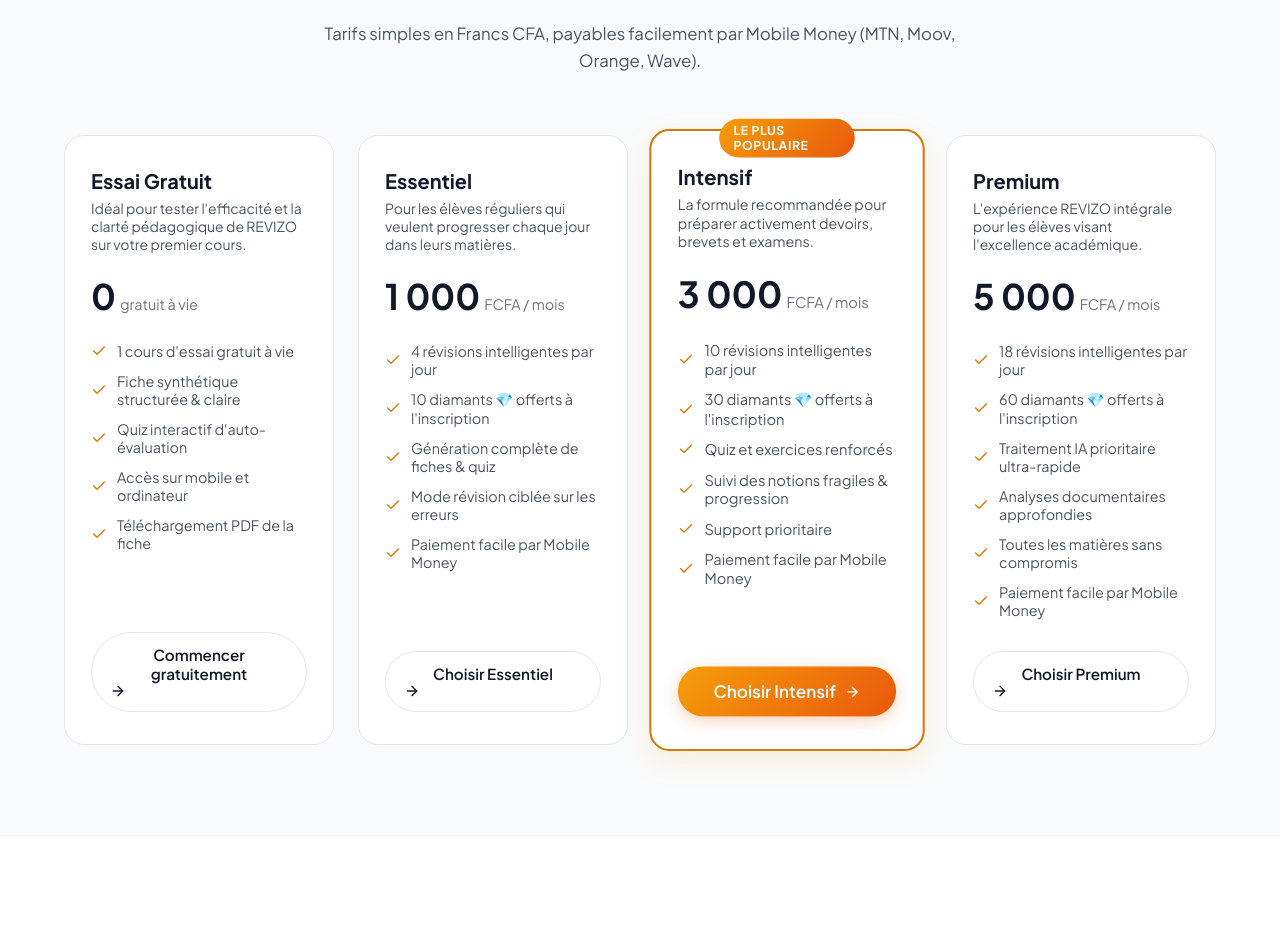
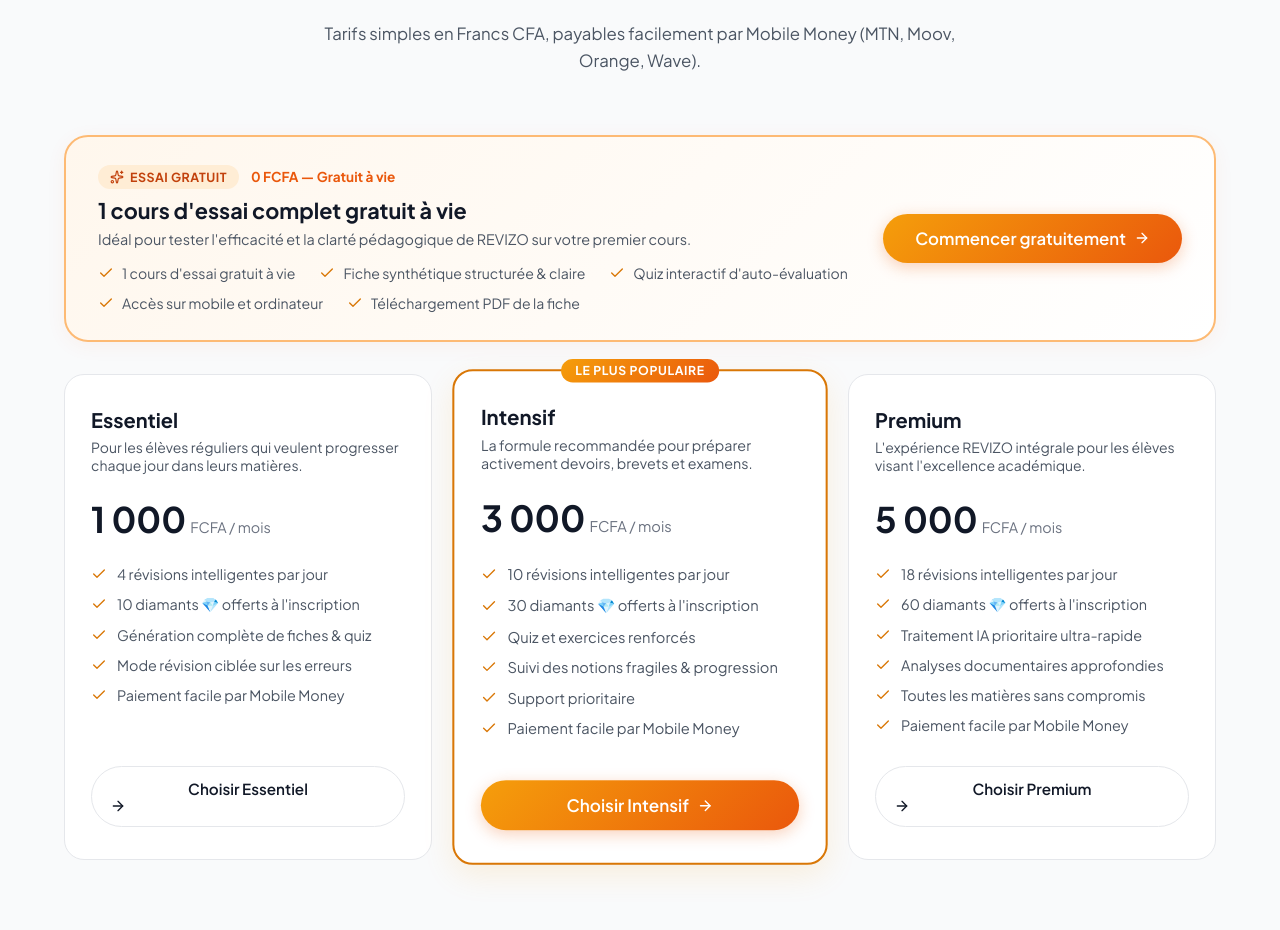
Before and after one commit to nalfa3347/Revizo, a React (Vite) app: page / in a window 1280 px wide. Shown: the part 3020-3950 px from the top of the page. Built offline with nearby package versions, Linux system fonts and the light colour scheme; no server answers.

Commit message:
feat(landing): separate free trial as top banner and display 3 paid plan cards in pricing grid

```diff
--- a/src/components/landing/LandingPricing.tsx
+++ b/src/components/landing/LandingPricing.tsx
@@ -1,12 +1,19 @@
 import React from 'react';
-import { Check, ArrowRight } from 'lucide-react';
-import { ORDERED_PLANS } from '../../config/subscriptionPlans';
+import { Check, ArrowRight, Sparkles } from 'lucide-react';
+import { SUBSCRIPTION_PLANS } from '../../config/subscriptionPlans';
 
 interface LandingPricingProps {
   onOpenAuth: (mode: 'login' | 'signup') => void;
 }
 
 export const LandingPricing: React.FC<LandingPricingProps> = ({ onOpenAuth }) => {
+  const freePlan = SUBSCRIPTION_PLANS.free;
+  const paidPlans = [
+    SUBSCRIPTION_PLANS.essentiel,
+    SUBSCRIPTION_PLANS.intensif,
+    SUBSCRIPTION_PLANS.premium
+  ];
+
   return (
     <section id="pricing" className="landing-section landing-section-alt">
       <div className="landing-container">
@@ -20,11 +27,46 @@
           </p>
         </div>
 
+        {/* 1. BANDEAU ESSAI GRATUIT */}
+        <div className="landing-free-trial-banner">
+          <div className="landing-free-trial-content">
+            <div className="landing-free-trial-header">
+              <span className="landing-free-trial-badge">
+                <Sparkles size={14} />
+                {freePlan.name}
+              </span>
+              <span className="landing-free-trial-price">0 FCFA — Gratuit à vie</span>
+            </div>
+            <h3 className="landing-free-trial-title">
+              1 cours d'essai complet gratuit à vie
+            </h3>
+            <p className="landing-free-trial-desc">{freePlan.desc}</p>
+            <ul className="landing-free-trial-features">
+              {freePlan.features.map((feat, idx) => (
+                <li key={idx} className="landing-free-trial-feature-item">
+                  <Check size={16} className="landing-feature-check" />
+                  <span>{feat}</span>
+                </li>
+              ))}
+            </ul>
+          </div>
+
+          <div className="landing-free-trial-action">
+            <button
+              className="landing-hero-btn-primary"
+              onClick={() => onOpenAuth('signup')}
+              type="button"
+            >
+              <span>{freePlan.btnText || 'Commencer gratuitement'}</span>
+              <ArrowRight size={16} />
+            </button>
+          </div>
+        </div>
+
+        {/* 2. GRILLE DES 3 CARTES PAYANTES */}
         <div className="landing-pricing-grid">
-          {ORDERED_PLANS.map((plan) => {
-            const formattedPrice = plan.priceFcfa === 0
-              ? '0'
-              : plan.priceFcfa.toString().replace(/\B(?=(\d{3})+(?!\d))/g, ' ');
+          {paidPlans.map((plan) => {
+            const formattedPrice = plan.priceFcfa.toString().replace(/\B(?=(\d{3})+(?!\d))/g, ' ');
             const isPopular = Boolean(plan.isPopular);
 
             return (
@@ -71,7 +113,7 @@
                   onClick={() => onOpenAuth('signup')}
                   type="button"
                 >
-                  <span>{plan.btnText || 'Commencer'}</span>
+                  <span>{plan.btnText || 'Choisir'}</span>
                   <ArrowRight size={16} />
                 </button>
               </div>
--- a/src/styles/landing.css
+++ b/src/styles/landing.css
@@ -1172,6 +1172,98 @@
   line-height: 1.6;
   color: var(--landing-text-muted);
   margin: 0;
+}
+
+/* Bandeau Essai Gratuit */
+.landing-free-trial-banner {
+  background: linear-gradient(135deg, #FFF7ED 0%, #FFFFFF 100%);
+  border: 2px solid #FDBA74;
+  border-radius: 24px;
+  padding: 28px 32px;
+  margin-bottom: 32px;
+  display: flex;
+  align-items: center;
+  justify-content: space-between;
+  gap: 28px;
+  box-shadow: 0 4px 20px rgba(234, 88, 12, 0.06);
+}
+
+.landing-free-trial-content {
+  flex: 1;
+}
+
+.landing-free-trial-header {
+  display: flex;
+  align-items: center;
+  gap: 12px;
+  margin-bottom: 8px;
+}
+
+.landing-free-trial-badge {
+  display: inline-flex;
+  align-items: center;
+  gap: 6px;
+  background: #FFEDD5;
+  color: #C2410C;
+  font-size: 0.78rem;
+  font-weight: 700;
+  padding: 4px 12px;
+  border-radius: 9999px;
+  text-transform: uppercase;
+  letter-spacing: 0.04em;
+}
+
+.landing-free-trial-price {
+  font-size: 0.85rem;
+  font-weight: 700;
+  color: #EA580C;
+}
+
+.landing-free-trial-title {
+  font-size: 1.35rem;
+  font-weight: 800;
+  color: var(--landing-text-main);
+  margin: 0 0 6px 0;
+}
+
+.landing-free-trial-desc {
+  font-size: 0.9rem;
+  color: var(--landing-text-muted);
+  margin: 0 0 16px 0;
+  max-width: 680px;
+}
+
+.landing-free-trial-features {
+  list-style: none;
+  padding: 0;
+  margin: 0;
+  display: flex;
+  flex-wrap: wrap;
+  gap: 12px 24px;
+}
+
+.landing-free-trial-feature-item {
+  display: flex;
+  align-items: center;
+  gap: 8px;
+  font-size: 0.88rem;
+  color: var(--landing-text-muted);
+}
+
+.landing-free-trial-action {
+  flex-shrink: 0;
+}
+
+@media (max-width: 768px) {
+  .landing-free-trial-banner {
+    flex-direction: column;
+    align-items: stretch;
+    padding: 24px 20px;
+  }
+  .landing-free-trial-action button {
+    width: 100%;
+    justify-content: center;
+  }
 }
 
 /* Grille des tarifs en FCFA */
```
Also changed, not shown: 2 other files (tests, documents, lock files or other folders).
